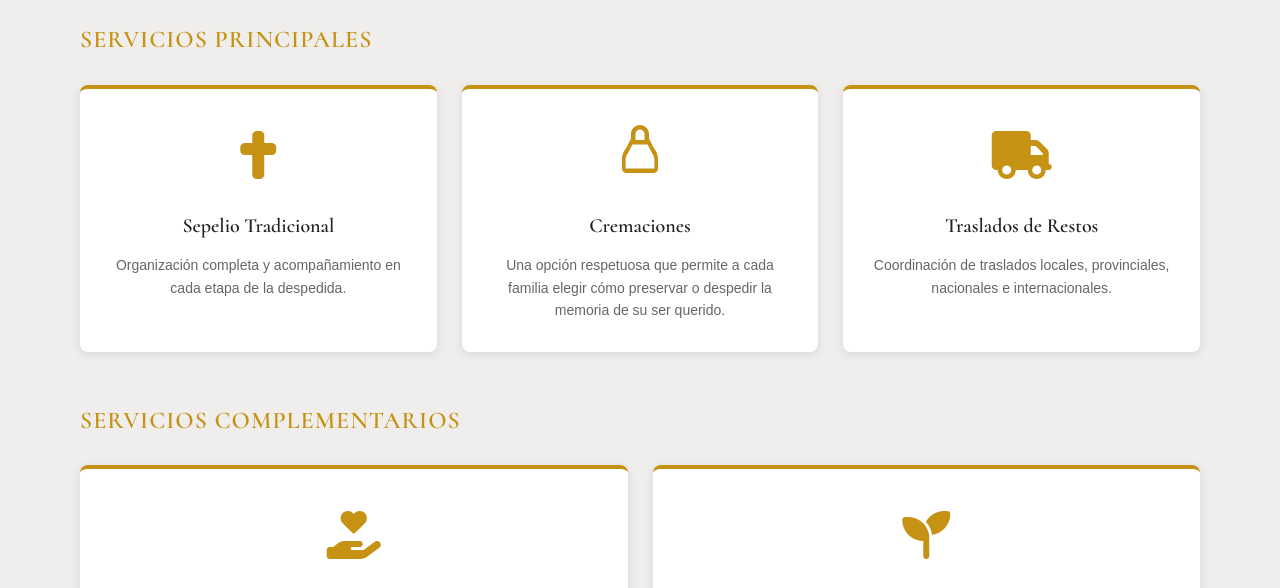
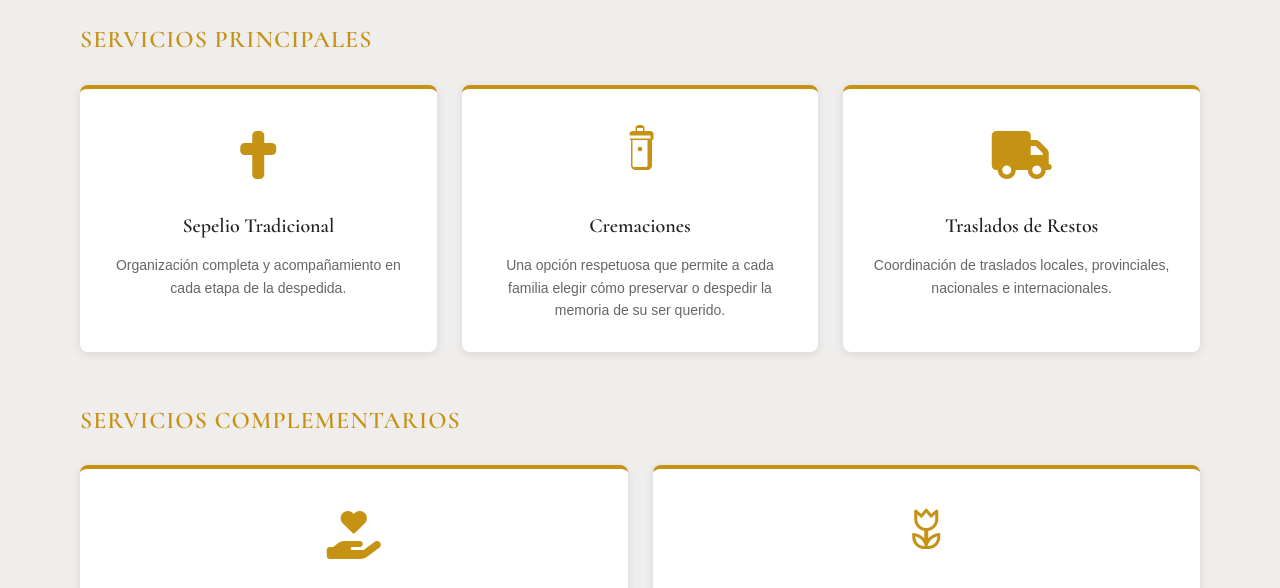
Before and after one commit to OmarAOgaz/Web-Cocheria, a website: page cocheria-san-marcos/src/index.html in a window 1280 px wide. Shown: the part 820-1408 px from the top of the page. Drawn offline with nearby package versions, Linux system fonts and the light colour scheme; a web font is replaced by a local one.

Commit message:
Update service icons to use SVG and Material Symbols for improved visual consistency

```diff
--- a/cocheria-san-marcos/src/index.html
+++ b/cocheria-san-marcos/src/index.html
@@ -94,8 +94,9 @@
                 </div>
                 <div class="service-card">
                     <div class="service-icon">
-                        <svg xmlns="http://www.w3.org/2000/svg" viewBox="0 0 384 512" width="48" height="48" fill="currentColor">
-                            <path d="M192 0C139 0 96 43 96 96v47.4L41.4 249.9C17.2 280.6 0 319.2 0 359.2V464c0 26.5 21.5 48 48 48h288c26.5 0 48-21.5 48-48V359.2c0-40-17.2-78.6-41.4-109.3L288 143.4V96c0-53-43-96-96-96zm0 48c26.5 0 48 21.5 48 48V160H144V96c0-26.5 21.5-48 48-48zM112 208h160l48 89.4c16.7 23.4 25.6 51.4 25.6 80.1V464H38.4V377.5c0-28.7 8.9-56.7 25.6-80.1L112 208z"/>
+                        <svg xmlns="http://www.w3.org/2000/svg" viewBox="0 0 64 64" width="48" height="48" fill="currentColor">
+                            <path d="M42 8h-4V4c0-2.2-1.8-4-4-4h-4c-2.2 0-4 1.8-4 4v4h-4c-2.2 0-4 1.8-4 4v6c0 1.1.9 2 2 2v34c0 3.3 2.7 6 6 6h16c3.3 0 6-2.7 6-6V20c1.1 0 2-.9 2-2v-6c0-2.2-1.8-4-4-4zM28 4h8v4h-8V4zm14 50c0 1.1-.9 2-2 2H24c-1.1 0-2-.9-2-2V20h20v34zm4-36H18v-4h28v4z"/>
+                            <circle cx="32" cy="32" r="3"/>
                         </svg>
                     </div>
                     <h4>Cremaciones</h4>
@@ -124,7 +125,7 @@
                 </div>
                 <div class="service-card">
                     <div class="service-icon">
-                        <i class="fas fa-seedling"></i> <!-- icono ramo de flores -->
+                        <span class="material-symbols-outlined">deceased</span>
                     </div>
                     <h4>Florería</h4>
                     <p>Coordinamos arreglos florales especiales para cada homenaje, según tu deseo y presupuesto.</p>
```
